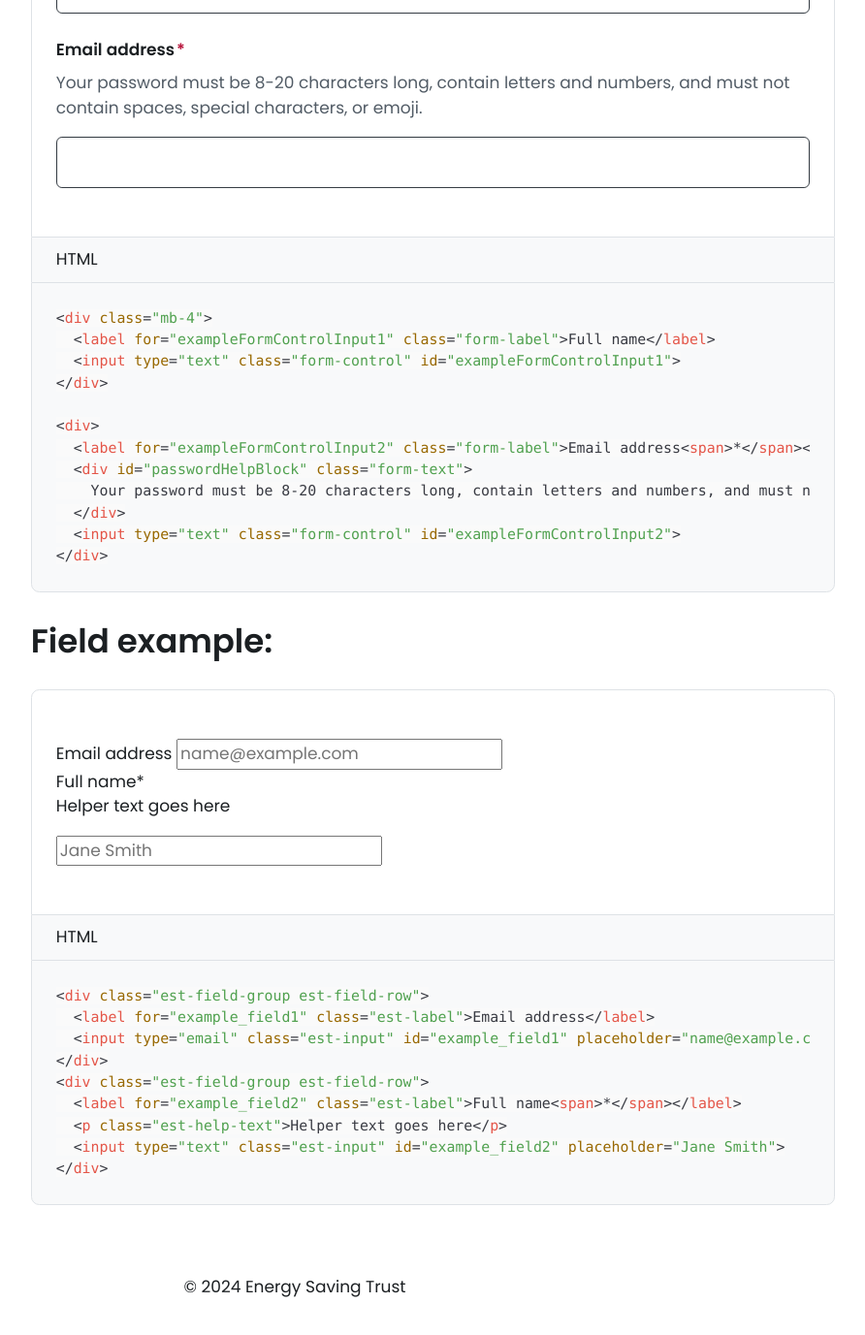
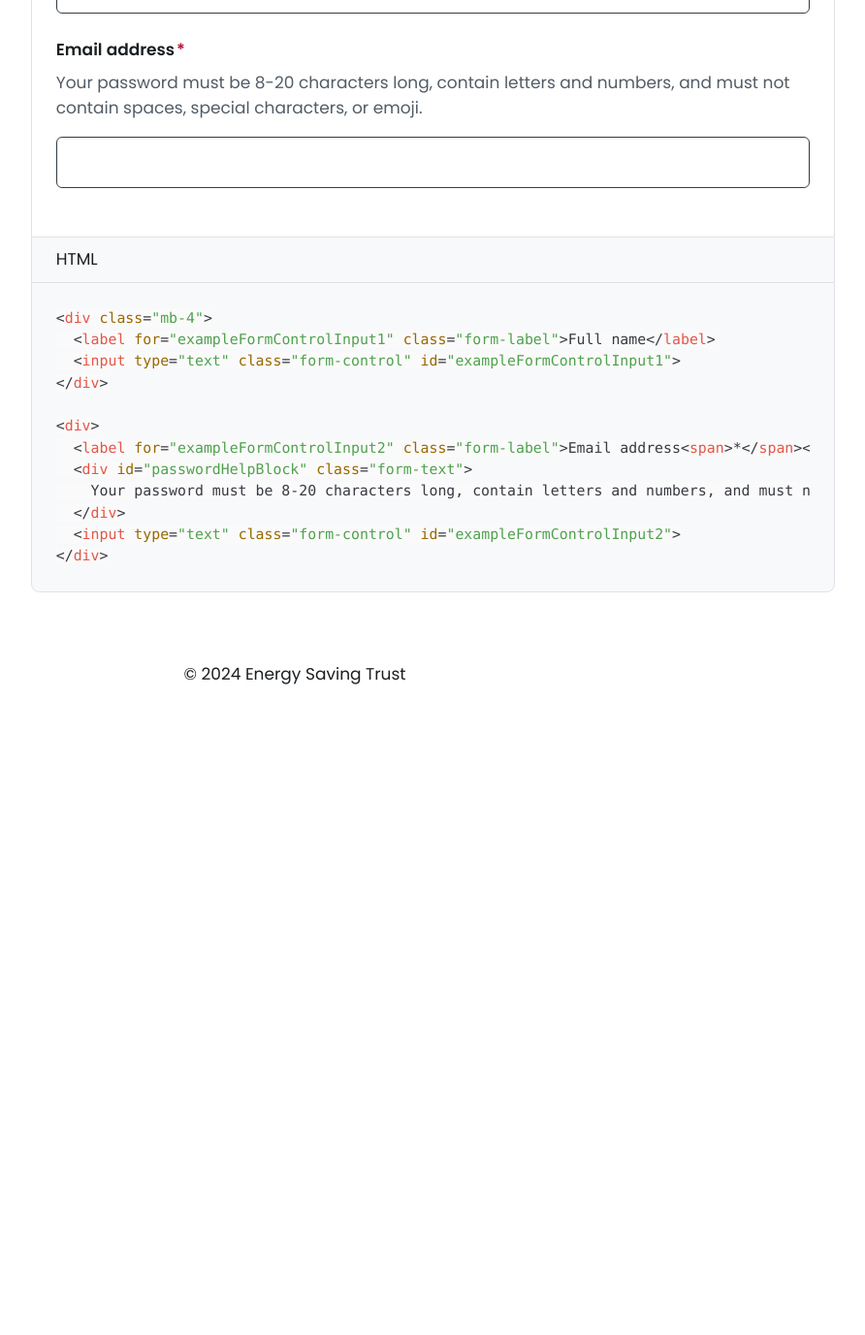
Before and after one commit to Energy-Saving-Trust/Design-System, a Jekyll site: the page built from components/input.md, in a window 1280 px wide and 1400 px high, scrolled down 400 px. Shown: the top 1377 px of the window at 97% size, without its empty margins (336-1228 px from the left). Built offline with Jekyll 4.4.1, drawn with Linux system fonts in a browser that asks for light colours; nearby versions of some CDN libraries; after the commit the page ends 1168 px from its top, so only the background shows below that.

Commit message:
Small docs clean up

```diff
--- a/components/input.md
+++ b/components/input.md
@@ -28,19 +28,3 @@ Input documentation goes here.
 {% endcapture %}
 
 {% include component-example.html code_render=code_render %}
-
-## Field example:
-
-{% capture code_render %}
-<div class="est-field-group est-field-row">
-  <label for="example_field1" class="est-label">Email address</label>
-  <input type="email" class="est-input" id="example_field1" placeholder="name@example.com">
-</div>
-<div class="est-field-group est-field-row">
-  <label for="example_field2" class="est-label">Full name<span>*</span></label>
-  <p class="est-help-text">Helper text goes here</p>
-  <input type="text" class="est-input" id="example_field2" placeholder="Jane Smith">
-</div>
-{% endcapture %}
-
-{% include component-example.html code_render=code_render %}
```
